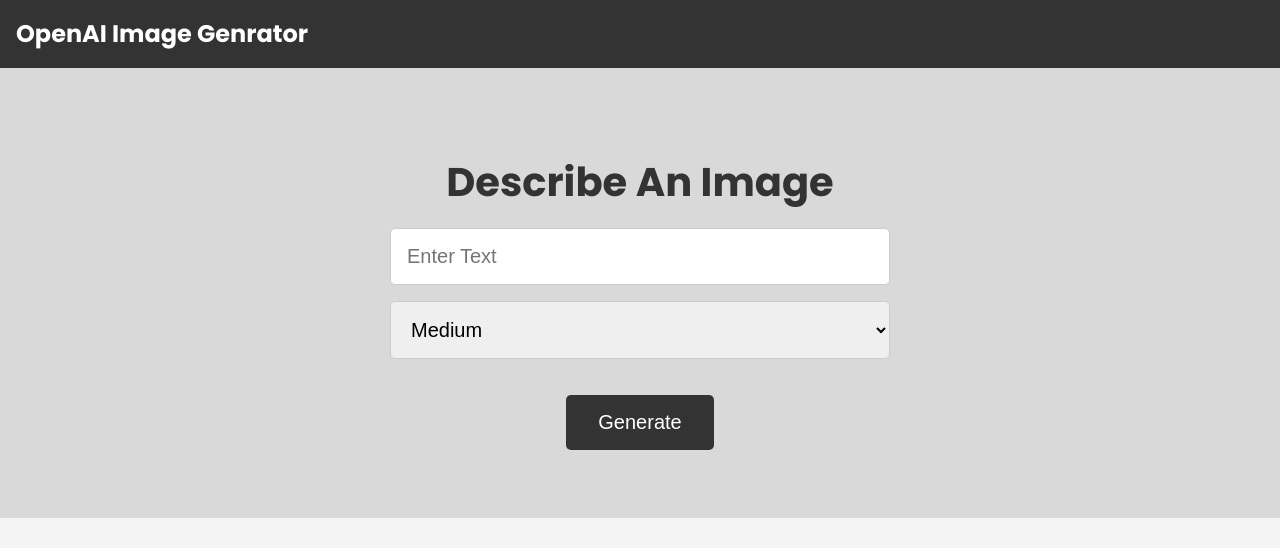
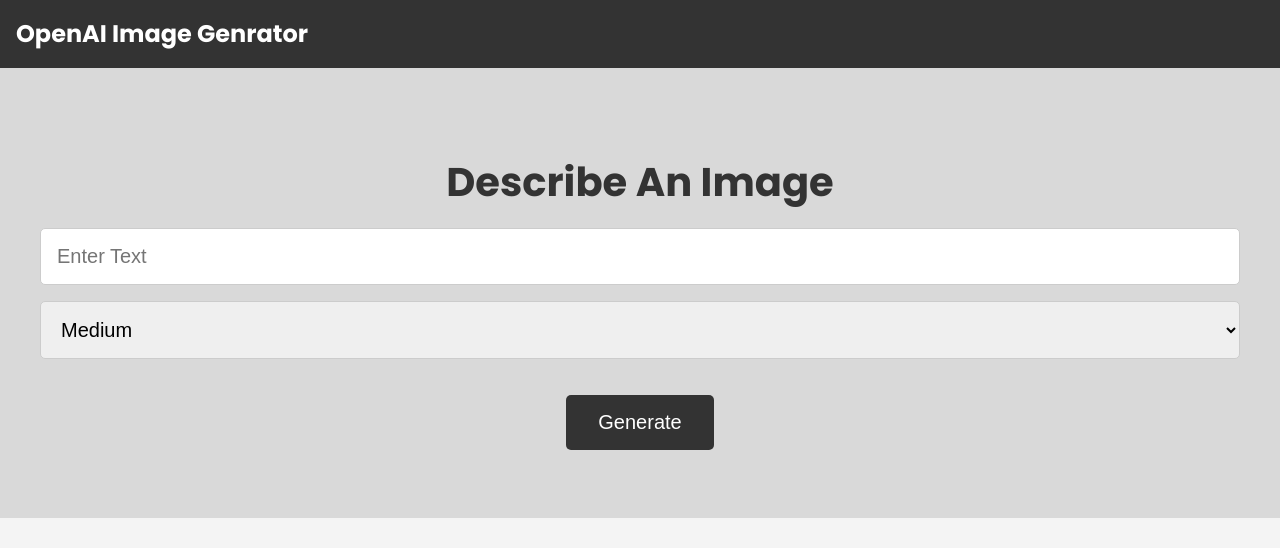
Before and after one commit to patkis06/openai_image_generator, a website: page public/index.html in a window 1280 px wide. Drawn offline with Linux system fonts and the light colour scheme.

Commit message:
adjust style

```diff
--- a/public/css/style.css
+++ b/public/css/style.css
@@ -55,6 +55,7 @@
   height: 450px;
   width: 100%;
   background: var(--primary-color);
+  padding: 0 40px;
 }
 
 .image-container {
@@ -77,15 +78,20 @@
   width: 100%;
 }
 
+.form-control {
+  width: 100%;
+}
+
 .showcase form input,
 form select {
   font-size: 20px;
-  width: 500px;
-  max-width: 500px;
+  /* width: 500px;
+  max-width: 500px; */
   padding: 1rem;
   border: 1px solid #ccc;
   border-radius: 5px;
   margin-bottom: 1rem;
+  width: 100%;
 }
 
 form button {
```
Also changed, not shown: public/css/spinner.css (+9 -4 lines).
